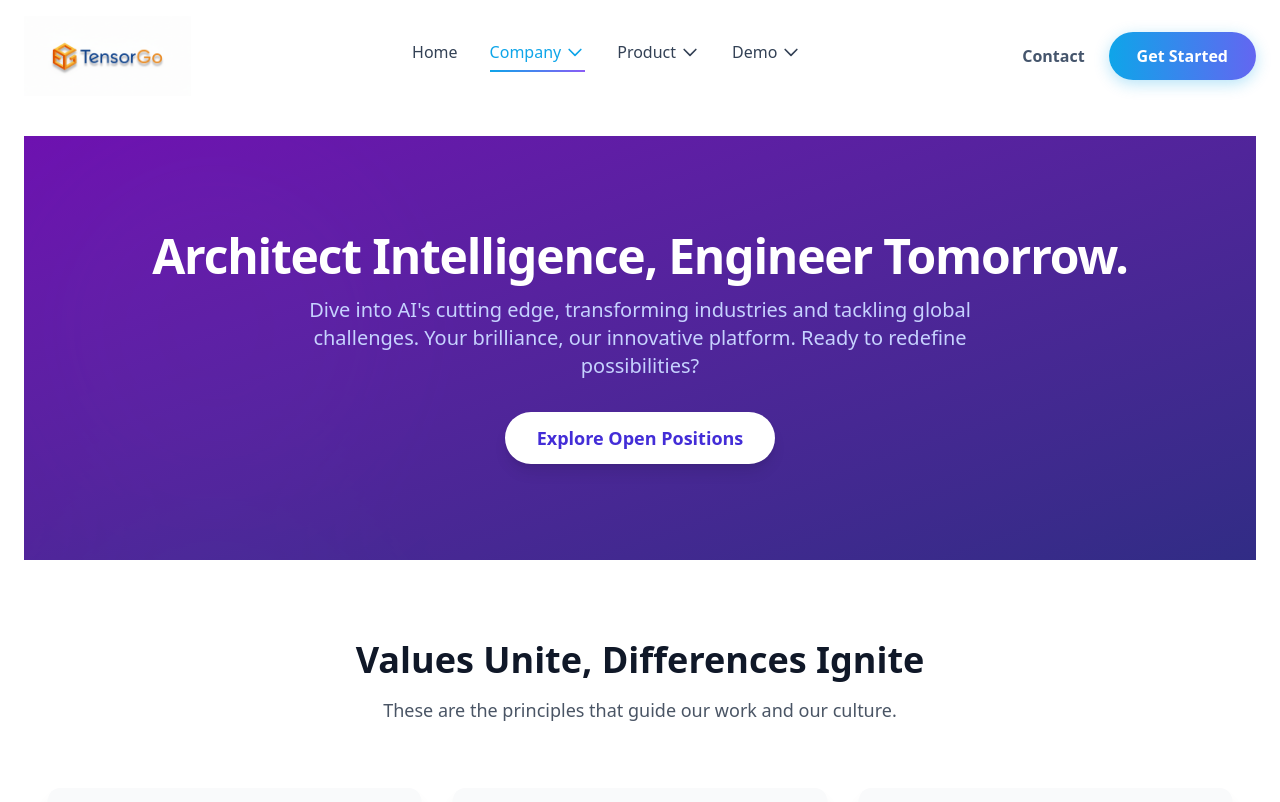
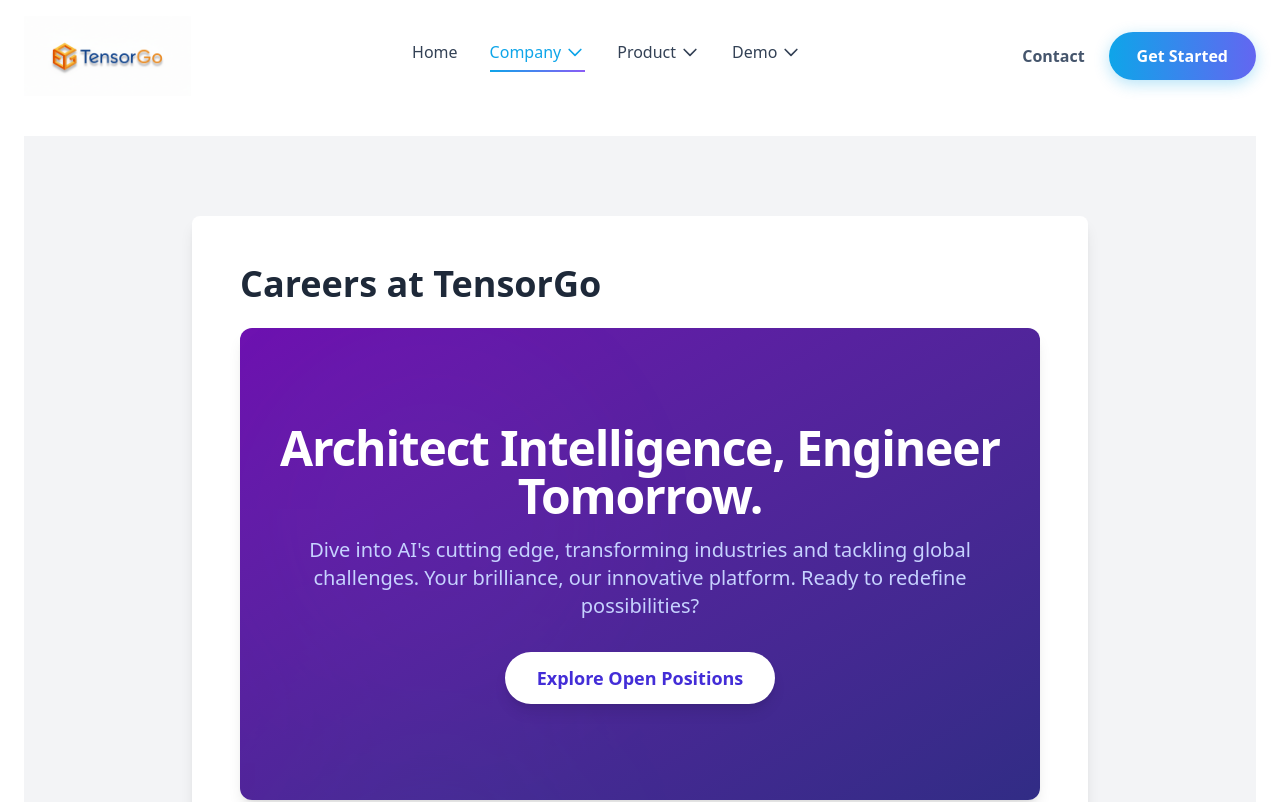
Before and after one commit to Codewithchandra123/TENSOR-GO-X, a React (Vite) app: page /careers in a window 1280 px wide. Shown: the top 802 px of the page. Built offline with nearby package versions, Linux system fonts and the light colour scheme.

Commit message:
Updated Careers page and added favicon

```diff
--- a/src/Pages/Careers.jsx
+++ b/src/Pages/Careers.jsx
@@ -1,5 +1,5 @@
 import React from 'react';
-import PageLayout from '../components/PageLayout'; // Assuming you have this component
+import PageLayout from '../Components/PageLayout';
 import {
   FaLaptopCode,
   FaUserTie,
@@ -12,7 +12,6 @@
 } from 'react-icons/fa';
 
 // --- DATA ORGANIZATION (Cleaner & Easier to Manage) ---
-
 const coreValues = [
   { icon: <FaBrain />, title: "Think", description: "Thinking deeply and intelligently with attention to detail.", color: "teal" },
   { icon: <FaComments />, title: "Communicate", description: "Communicate effectively and precisely while staying on point.", color: "indigo" },
@@ -40,14 +39,11 @@
   // Add more jobs here easily
 ];
 
-
 // --- MAIN COMPONENT ---
-
 const Careers = () => (
-    // Note: The PageLayout component might add its own padding. The content inside is structured to fit well.
-    <div>
+  <PageLayout title="Careers at TensorGo">
     {/* 1. Hero Section */}
-        <section className="relative text-center py-24 px-6 overflow-hidden bg-gradient-to-br from-purple-800 to-indigo-900 text-white">
+    <section className="relative text-center py-24 px-6 overflow-hidden bg-gradient-to-br from-purple-800 to-indigo-900 text-white rounded-xl shadow-lg">
       {/* Animated background blobs */}
       <div className="absolute inset-0 z-0 opacity-10">
         <div className="w-96 h-96 bg-purple-500 rounded-full mix-blend-multiply filter blur-3xl opacity-30 animate-blob"></div>
@@ -60,9 +56,13 @@
           Architect Intelligence, Engineer Tomorrow.
         </h1>
         <p className="text-lg md:text-xl max-w-3xl mx-auto mb-8 text-indigo-200">
-                    Dive into AI's cutting edge, transforming industries and tackling global challenges. Your brilliance, our innovative platform. Ready to redefine possibilities?
+          Dive into AI's cutting edge, transforming industries and tackling global challenges.
+          Your brilliance, our innovative platform. Ready to redefine possibilities?
         </p>
-                <a href="#openings" className="inline-block py-3 px-8 bg-white text-indigo-700 font-bold text-lg rounded-full shadow-lg transition-transform transform hover:scale-105 hover:bg-gray-200">
+        <a
+          href="#openings"
+          className="inline-block py-3 px-8 bg-white text-indigo-700 font-bold text-lg rounded-full shadow-lg transition-transform transform hover:scale-105 hover:bg-gray-200"
+        >
           Explore Open Positions
         </a>
       </div>
@@ -124,7 +124,10 @@
                   {job.description}
                 </p>
               </div>
-                            <a href="mailto:careers@tensorgo.com" className={`flex-shrink-0 mt-4 md:mt-0 bg-${job.color}-600 text-white font-semibold py-2 px-6 rounded-lg hover:bg-${job.color}-700 transition-colors`}>
+              <a
+                href="mailto:careers@tensorgo.com"
+                className={`flex-shrink-0 mt-4 md:mt-0 bg-${job.color}-600 text-white font-semibold py-2 px-6 rounded-lg hover:bg-${job.color}-700 transition-colors`}
+              >
                 Apply Now
               </a>
             </div>
@@ -137,7 +140,7 @@
         </p>
       </div>
     </section>
-    </div>
+  </PageLayout>
 );
 
 export default Careers;
```
Also changed, not shown: 1 other file (tests, documents, lock files or other folders). Lines whose indentation alone changed are shown as unchanged.
